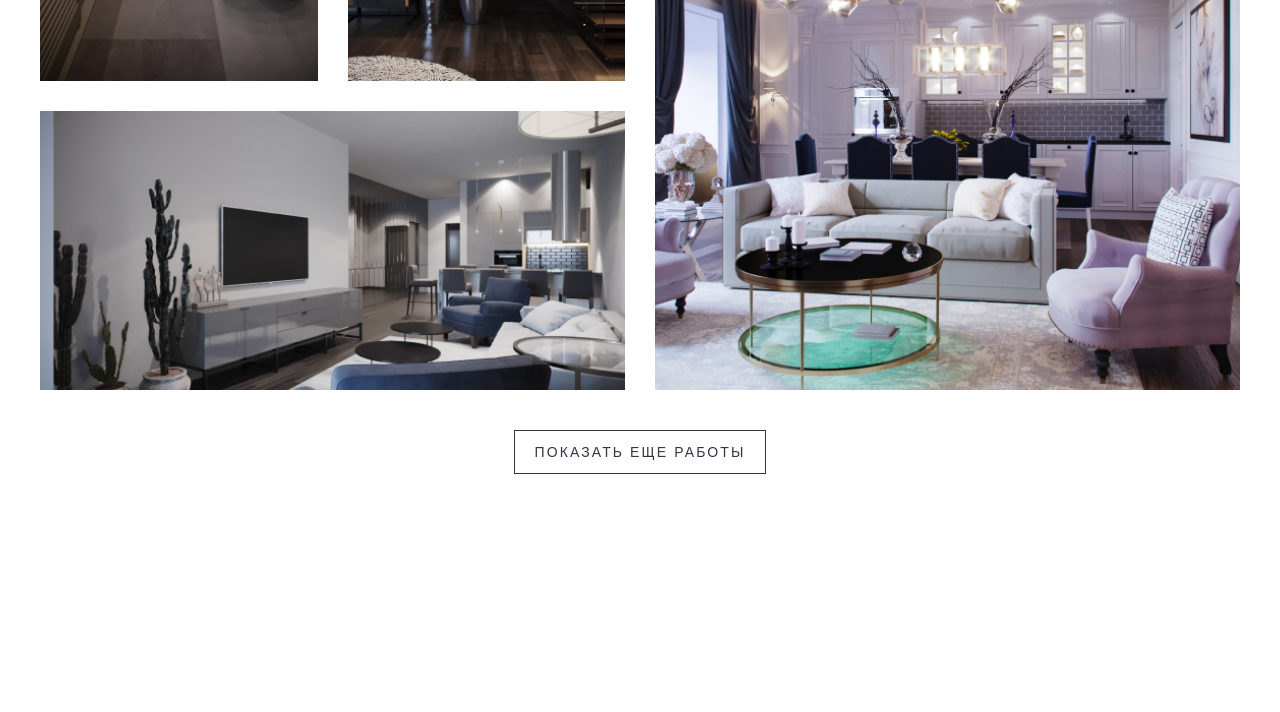
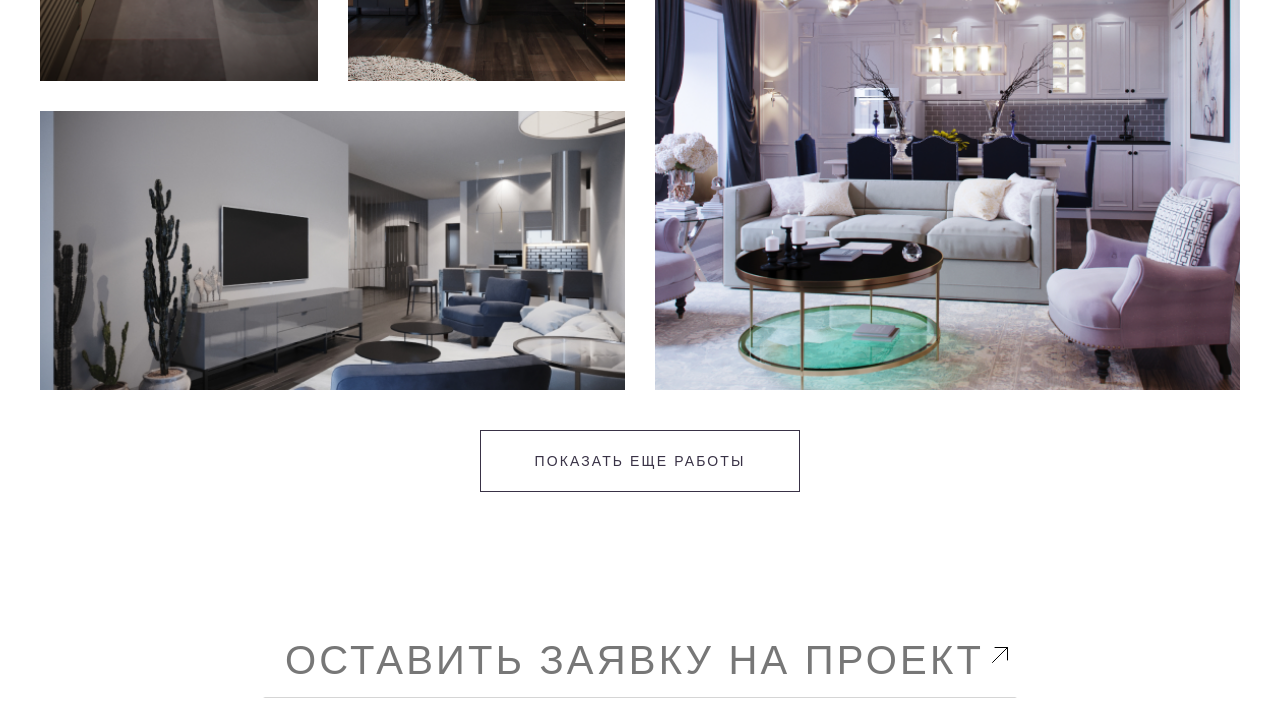
Before and after one commit to IrinaBaron/portfolio_ladesign, a website: page src/index.html in a window 1280 px wide. Shown: the part 3653-4365 px from the top of the page. Drawn offline with nearby package versions, Linux system fonts and the light colour scheme; files that its build step writes are made by us from their sources.

Commit message:
worked with section portfolio

```diff
--- a/src/index.html
+++ b/src/index.html
@@ -193,6 +193,9 @@
           </li>
         </ul>
         <button class="portfolio__btn btn">показать еще работы</button>
+        <div class="portfolio__application">
+          <button class="portfolio__btn-applic btn">оставить заявку на проект</button>
+        </div>
       </div>
     </section>
     <section id="contacts" class="contacts">
--- a/src/styles/style.scss
+++ b/src/styles/style.scss
@@ -81,7 +81,7 @@ $color-active: #4A415A;
 }
 
 %transitionBorderBotom {
-  transition: border-color .4s ease-in-out;
+  transition: border-color .4s ease-in-out, color .4s ease-in-out;
 }
 
 %title {
@@ -432,6 +432,7 @@ button {
 // -----------portfolio-----------
 .portfolio__container {
   padding-top: 75px;
+  padding-bottom: 130px;
   text-align: center;
   .portfolio__title {
     @extend %title;
@@ -547,9 +548,43 @@ button {
       grid-column: 1/5;
       grid-row: 7/8;
     }
-    .portfolio__btn {
-      padding: 22px 54px;
-    }
+  }
+  .portfolio__btn {
+    margin-bottom: 130px;
+    padding: 22px 54px;
+  }
+  .portfolio__application {
+    .portfolio__btn-applic {
+      padding-right: 31px;
+      height: auto;
+      font-weight: 300;
+      font-size: 40px;
+      line-height: 47px;
+      letter-spacing: 0.08em;
+      text-transform: uppercase;
+      color: $color-priority;
+      border: 2px solid transparent;
+      border-bottom: 1px solid $color-light;
+      background-image: url('../images/icons/arrow-up-right.svg');
+      background-position: right top 16px;
+      background-repeat: no-repeat;
+      transition: background-image .4s ease-in-out, background-color .4s ease-in-out;
+      @extend %transitionBorderBotom;
+      &:hover {
+        color: $color-hover-for-dark;
+        border-bottom: 2px solid $color-hover-for-dark;
+        background-color: $color-white;
+        background-image: url('../images/icons/hover_arrow-up-right.svg');
+      }
+      &.focus-visible {
+        color: $color-hover-for-dark;
+        border: 2px solid $color-hover-for-dark;
+        background-color: $color-white;
+        background-image: url('../images/icons/hover_arrow-up-right.svg');
+      }
+
+    }
+
   }
 }
 
```
Also changed, not shown: src/images/icons/arrow-up-right.svg (added), src/images/icons/hover_arrow-up-right.svg (added), src/styles/style.css, 1 other file.
